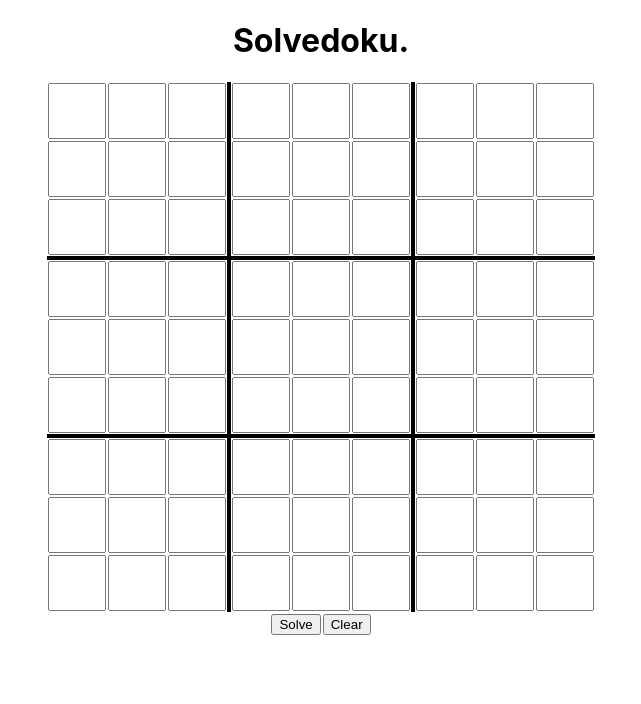
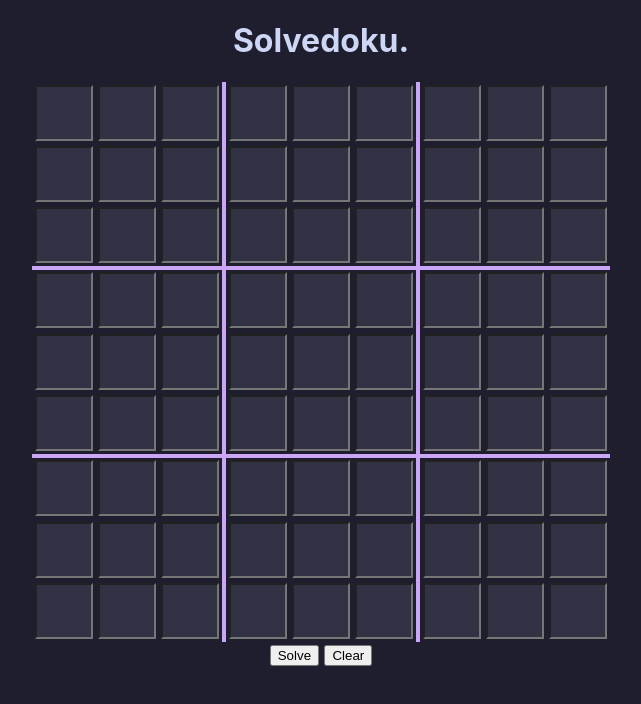
Before and after one commit to MichaelJRossDev/solvedoku, a React (Create React App) app: page / in a window 1280 px wide. Shown: the top 704 px of the page, without its empty margins (319-960 px from the left). Built offline with nearby package versions, Linux system fonts and the light colour scheme.

Commit message:
Complete solver (buggy) and attempt to implement solve button

```diff
--- a/src/App.css
+++ b/src/App.css
@@ -1,5 +1,10 @@
 .App {
   text-align: center;
+}
+
+body {
+  background-color: #1e1e2e;
+  color: #cdd6f4;
 }
 
 .App-logo {
@@ -38,11 +43,11 @@
 }
 
 .BorderedRow td {
-  border-bottom: 3pt solid black;
+  border-bottom: 3pt solid #cba6f7;
 }
 
 .BorderedColumn {
-  border-right: 3pt solid black;
+  border-right: 3pt solid #cba6f7;
 }
 
 table {
@@ -59,6 +64,7 @@ table {
   height: 50px;
   width: 50px;
   text-align: center;
+  background-color: #313244;
 }
 
 input::-webkit-outer-spin-button,
@@ -76,3 +82,11 @@ input[type=number] {
   margin-left: auto;
   margin-right: auto;
 }
+
+td {
+  padding: 2pt;
+}
+
+input {
+  color: #cdd6f4;
+}
--- a/src/App.tsx
+++ b/src/App.tsx
@@ -1,18 +1,35 @@
-import React from 'react';
+import React, { useState } from 'react';
 import logo from './logo.svg';
 import './App.css';
 import SudokuBoard from './components/SudokuBoard';
+import { solveSudoku } from './solver';
 
-function App() {
+const initial = new Array(9).fill(new Array(9).fill(0));
+
+
+
+const App = () => {
+  const [sudokuArray, setSudokuArray] = useState(initial);
+
+  const solveHandler = () => {
+    // console.log(solveSudoku(sudokuArray))
+  }
+
+
+
   return (
     <div className="App">
-      <h1>Solvedoku.</h1>
-      <SudokuBoard/>
-      <table className='ButtonTable'>
-        <tr><td><button className='SolveButton'>Solve</button></td><td><button className='ClearButton'>Clear</button></td></tr>
-      </table>
+      <body>
+        <h1>Solvedoku.</h1>
+        <SudokuBoard sudokuArray={sudokuArray} setSudokuArray={setSudokuArray}/>
+        <table className='ButtonTable'>
+          <tr><td><button className='SolveButton' onClick={solveHandler}>Solve</button></td><td><button className='ClearButton'>Clear</button></td></tr>
+        </table>
+      </body>
     </div>
   );
 }
 
+
+
 export default App;
--- a/src/components/SudokuBoard.tsx
+++ b/src/components/SudokuBoard.tsx
@@ -1,28 +1,31 @@
-import React, { useState } from 'react';
+import React, { useDebugValue, useEffect, useState } from 'react';
 import SudokuCell from './SudokuCell';
 
 const initial = new Array(9).fill(new Array(9).fill(0));
-console.log(initial);
 
-
-const SudokuBoard = () => {
+const SudokuBoard = (props: {sudokuArray: number[][], setSudokuArray: Function}) => {
   const [sudokuArray, setSudokuArray] = useState(initial);
+  useEffect(() => {
+    console.log(sudokuArray);
+  }, [sudokuArray])
   return (
     <div className='SudokuBoard'>
       <table>
+        <tbody>
           {
             [0, 1, 2, 3, 4, 5, 6, 7, 8].map((row, rowIndex) => {
               return (
                 <tr key={rowIndex} className={rowIndex === 2 || rowIndex === 5 ? 'BorderedRow' : ''}>
                   {
                     [0, 1, 2, 3, 4, 5, 6, 7, 8].map((column, columnIndex) => {
-                    return (<td key={columnIndex} className={columnIndex === 2 || columnIndex === 5 ? 'BorderedColumn' : ''}><SudokuCell/></td>)
+                      return (<td key={columnIndex} className={columnIndex === 2 || columnIndex === 5 ? 'BorderedColumn' : ''}><SudokuCell row={row} column={column} sudokuArray={sudokuArray} setSudokuArray={setSudokuArray}/></td>)
                     })
                   }
                 </tr>
               )
             })
           }
+        </tbody>
       </table>
     </div>
   )
--- a/src/components/SudokuCell.tsx
+++ b/src/components/SudokuCell.tsx
@@ -1,8 +1,19 @@
-import React from 'react';
+import React, { useState } from 'react';
 
-const SudokuCell = () => {
+const SudokuCell = (props: {row: number, column: number, sudokuArray: number[][],setSudokuArray: Function}) => {
+    const onChange = (e: React.FormEvent<HTMLInputElement>, row: number, col: number) => {
+        const value = Number((e.target as HTMLButtonElement).value);
+        if (false) {
+            console.log('Add validation for sudoku cells!');
+        } else {
+            const newArray = JSON.parse(JSON.stringify(props.sudokuArray));
+            newArray[props.row][props.column] = value;
+            props.setSudokuArray(newArray)
+        }
+
+    }
     return (
-        <input type='number' className='SudokuCell'/>
+        <input type='number' className='SudokuCell' onChange={(e) => onChange(e, props.row, props.column)}/>
     )
 }
 
--- /dev/null
+++ b/src/solver.ts
@@ -0,0 +1,58 @@
+ export function solveSudoku(grid: number[][]): number[][] | null {
+    // Find the next empty cell
+    const [row, col] = findEmptyCell(grid);
+
+    // If there are no more empty cells, the puzzle is solved
+    if (row === -1) {
+      return grid;
+    }
+
+    // Try all possible values for this cell
+    for (let num = 1; num <= 9; num++) {
+      if (isValidMove(grid, row, col, num)) {
+        grid[row][col] = num;
+        const result = solveSudoku(grid);
+        if (result !== null) {
+          return result;
+        }
+        grid[row][col] = 0;
+      }
+    }
+
+    // If no solution was found, return null
+    return null;
+  }
+
+  function findEmptyCell(grid: number[][]): [number, number] {
+    for (let row = 0; row < 9; row++) {
+      for (let col = 0; col < 9; col++) {
+        if (grid[row][col] === 0) {
+          return [row, col];
+        }
+      }
+    }
+    return [-1, -1];
+  }
+
+  function isValidMove(grid: number[][], row: number, col: number, num: number): boolean {
+    // Check the row and column for the same number
+    for (let i = 0; i < 9; i++) {
+      if (grid[row][i] === num || grid[i][col] === num) {
+        return false;
+      }
+    }
+
+    // Check the 3x3 box for the same number
+    const boxRow = Math.floor(row / 3) * 3;
+    const boxCol = Math.floor(col / 3) * 3;
+    for (let i = boxRow; i < boxRow + 3; i++) {
+      for (let j = boxCol; j < boxCol + 3; j++) {
+        if (grid[i][j] === num) {
+          return false;
+        }
+      }
+    }
+
+    // If the number doesn't violate any rules, it's a valid move
+    return true;
+  }
```
Lines whose indentation alone changed are shown as unchanged.
